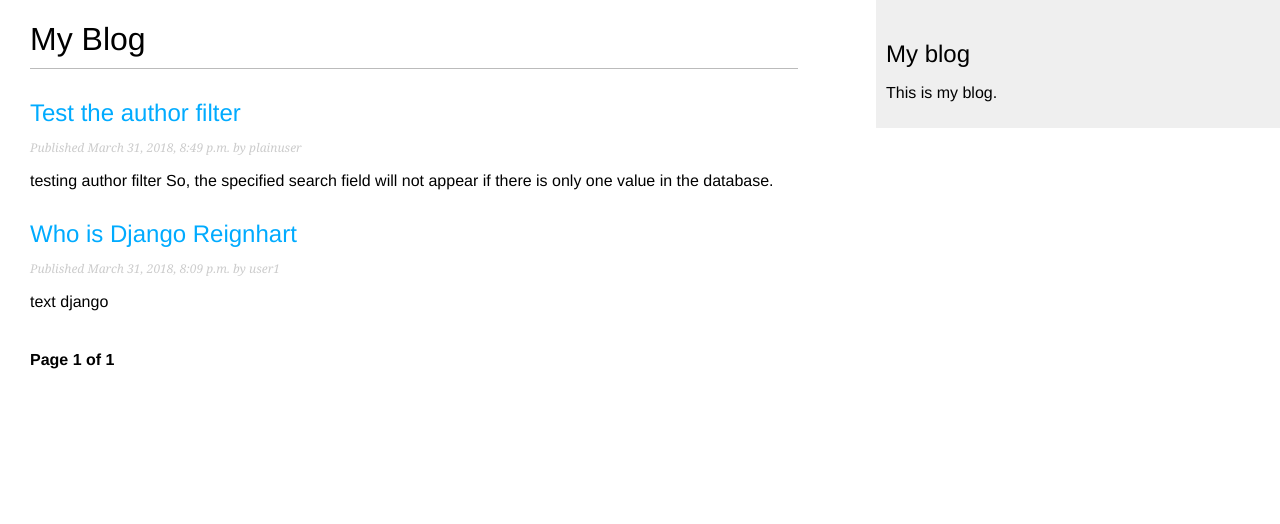
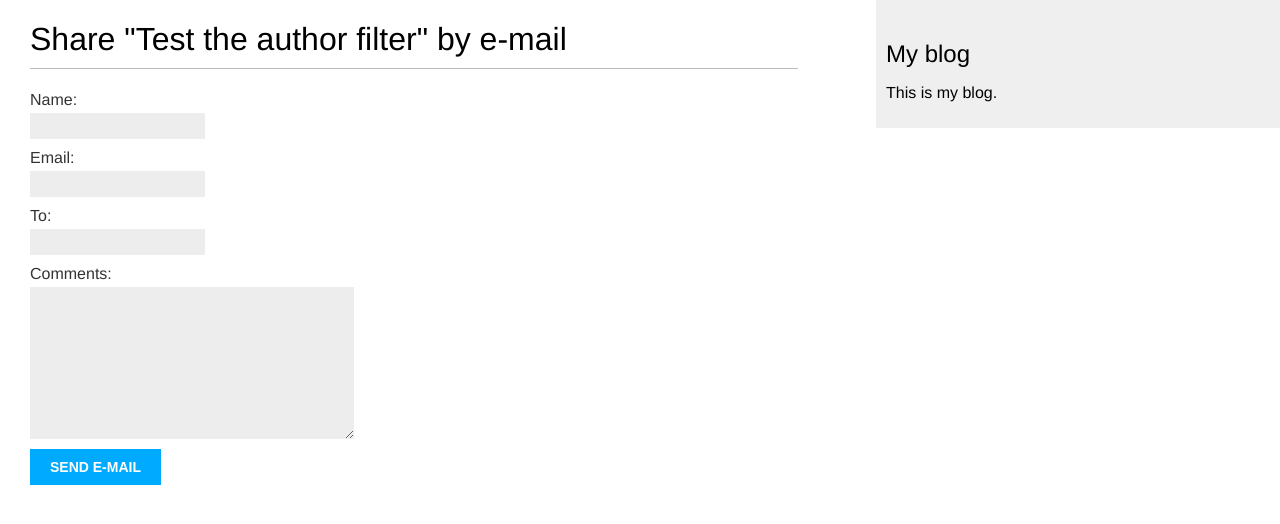
Before and after one commit to jeffplata/by-example, a Django app: page /blog/3/share/ in a window 1280 px wide. Shown: the top 524 px of the page. Run offline with Django 3.2, Linux system fonts and the light colour scheme; data comes from the database, SQL or seed files in the repository; both versions use the stored data as it was after the commit.

Commit message:
ch 2: mail sent but cd.to no value

```diff
--- /dev/null
+++ b/blog/forms.py
@@ -0,0 +1,7 @@
+from django import forms
+
+class EmailPostForm(forms.Form):
+    name = forms.CharField(max_length=25)
+    email = forms.EmailField()
+    to = forms.EmailField()
+    comments = forms.CharField(required=False, widget=forms.Textarea)
--- a/blog/templates/blog/post/detail.html
+++ b/blog/templates/blog/post/detail.html
@@ -8,4 +8,9 @@
     Published {{post.publish}} by {{post.author}}
   </p>
   {{post.body|linebreaks}}
+  <p>
+    <a href="{% url "blog:post_share" post.id %}">
+      Share this post
+    </a>
+  </p>
 {% endblock %}
--- a/blog/templates/blog/post/list.html
+++ b/blog/templates/blog/post/list.html
@@ -15,5 +15,5 @@
     </p>
     {{ post.body|truncatewords:30|linebreaks }}
   {% endfor %}
-  {% include "pagination.html" with page=page_obj %}
+  {% include "pagination.html" with page=posts %}
 {% endblock %}
--- /dev/null
+++ b/blog/templates/blog/post/share.html
@@ -0,0 +1,19 @@
+{% extends 'blog/base.html' %}
+
+{% block title %}Share a post{% endblock %}
+
+{% block content %}
+  {% if sent %}
+    <h1>E-mail successfully sent</h1>
+    <p>
+      "{{post.title}}" was successfully sent to {{cd.to}}. WARNING: something is wrong here
+    </p>
+  {% else %}
+    <h1>Share "{{post.title}}" by e-mail</h1>
+    <form = action="" method="post">
+      {{ form.as_p }}
+      {% csrf_token %}
+      <input type="submit" value="Send e-mail">
+    </form>
+  {% endif %}
+{% endblock %}
--- a/blog/urls.py
+++ b/blog/urls.py
@@ -4,10 +4,12 @@ from . import views
 app_name = 'blog'
 urlpatterns = [
     #post views
-    #url(r'^$', views.post_list, name='post_list'),
-    url(r'$', views.PostListView.as_view(), name='post_list'),
+    url(r'^$', views.post_list, name='post_list'),
+    #url(r'$', views.PostListView.as_view(), name='post_list'),
     url(r'^(?P<year>\d{4})/(?P<month>\d{2})/(?P<day>\d{2})/'\
         r'(?P<post>[-\w]+)/$',
         views.post_detail,
         name='post_detail'),
+    url(r'^(?P<post_id>\d+)/share/$', views.post_share,
+        name='post_share'),
 ]
--- a/blog/views.py
+++ b/blog/views.py
@@ -3,6 +3,10 @@ from .models import Post
 from django.core.paginator import Paginator, EmptyPage,\
                                   PageNotAnInteger
 from django.views.generic import ListView
+
+
+from .forms import EmailPostForm
+from django.core.mail import send_mail
 
 class PostListView(ListView):
     queryset = Post.published.all()
@@ -21,7 +25,7 @@ def post_list(request):
         posts = paginator.page(1)
     except EmptyPage:
         # if page is out of range deliver last page of results
-        posts = paginator.page(paginaotr.num_pages)
+        posts = paginator.page(paginator.num_pages)
     return render(request,
                   'blog/post/list.html',
                   {'page': page,
@@ -43,3 +47,29 @@ def post_detail(request, year, month, day, post):
     return render(request,
                   'blog/post/detail.html',
                   {'post': post})
+
+def post_share(request, post_id):
+    # retrieve post by id
+    post = get_object_or_404(Post, id=post_id, status='published')
+    sent = False
+
+    if request.method == 'POST':
+        # form was submitted
+        form = EmailPostForm(request.POST)
+        if form.is_valid():
+            # form fields passed validation
+            cd = form.cleaned_data
+            post_url = request.build_absolute_uri(
+                                           post.get_absolute_url())
+            subject = '{} ({}) recommends you reading "{}"'.format(
+                cd['name'], cd['email'], post.title)
+            message = 'Read "{}" at {}\n\n{}\'s comments: {}'.format(
+                post.title, post_url, cd['name'], cd['comments'])
+            send_mail(subject, message, 'admin@myblog.com', [cd['to']])
+            sent = True
+    else:
+        form = EmailPostForm()
+    return render(request, 'blog/post/share.html',
+                  {'post': post,
+                   'form': form,
+                   'sent': sent})
--- a/mysite/settings.py
+++ b/mysite/settings.py
@@ -119,3 +119,9 @@ USE_TZ = True
 # https://docs.djangoproject.com/en/2.0/howto/static-files/
 
 STATIC_URL = '/static/'
+
+EMAIL_HOST = 'smtp.gmail.com'
+EMAIL_HOST_USER = 'jeffplata@gmail.com'
+EMAIL_HOST_PASSWORD = 'Hybrid13gm!!'
+EMAIL_PORT = 587
+EMAIL_USE_TLS = True
```
Also changed, not shown: progress.txt (+3 -8 lines), db.sqlite3.
